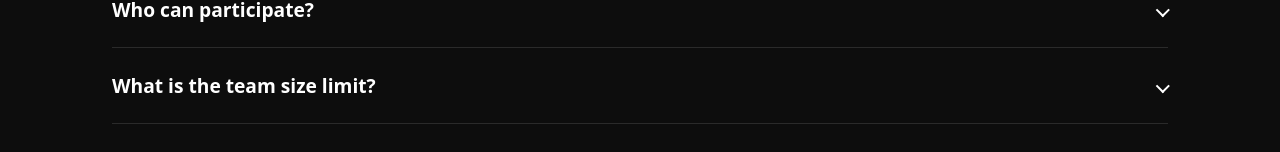
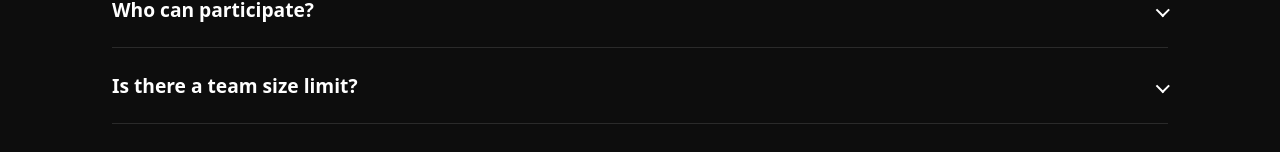
Before and after one commit to brandontautuan/StemFair2026, a React (Vite) app: page / in a window 1280 px wide. Shown: the part 2566-2718 px from the top of the page. Built offline with nearby package versions, Linux system fonts and the light colour scheme.

Commit message:
fjsifdjsks

```diff
--- a/src/pages/Home.tsx
+++ b/src/pages/Home.tsx
@@ -12,9 +12,9 @@
       'The STEM Fair is open to all members of the Los Rios Community College District — students, faculty, and staff alike. Whether you are at American River College, Cosumnes River College, Folsom Lake College, or Sacramento City College, you are welcome to participate!',
   },
   {
-    question: 'What is the team size limit?',
+    question: 'Is there a team size limit?',
     answer:
-      'Teams can have up to 6 members. You are also welcome to participate individually or in a smaller group.',
+      'No—there is no team size cap. You can participate solo or with a group of any size. That said, larger teams often find it harder to coordinate and to keep everyone actively involved, so it helps to plan how you\'ll work together.',
   },
   {
     question: 'Is prior experience required?',
```
